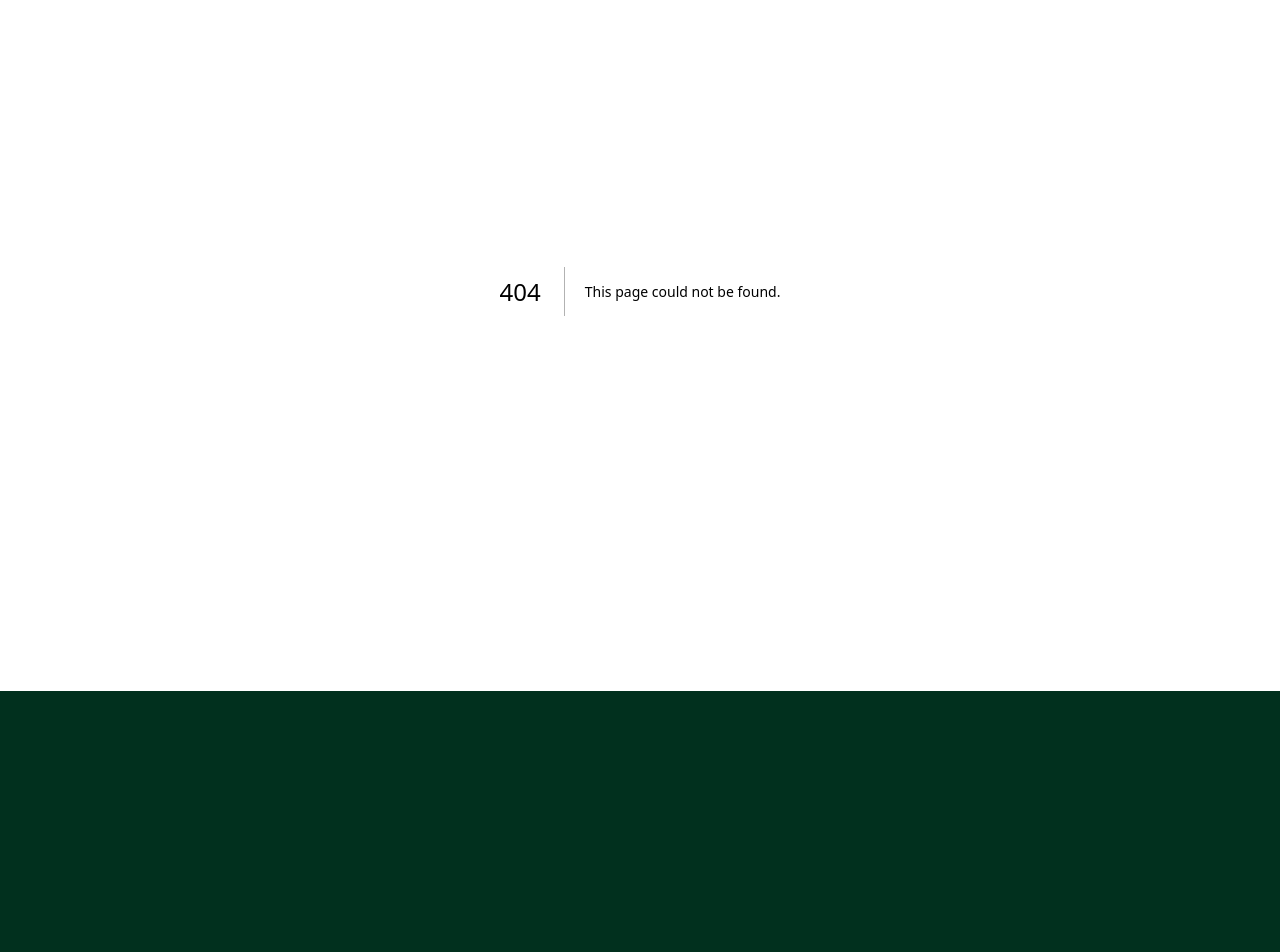
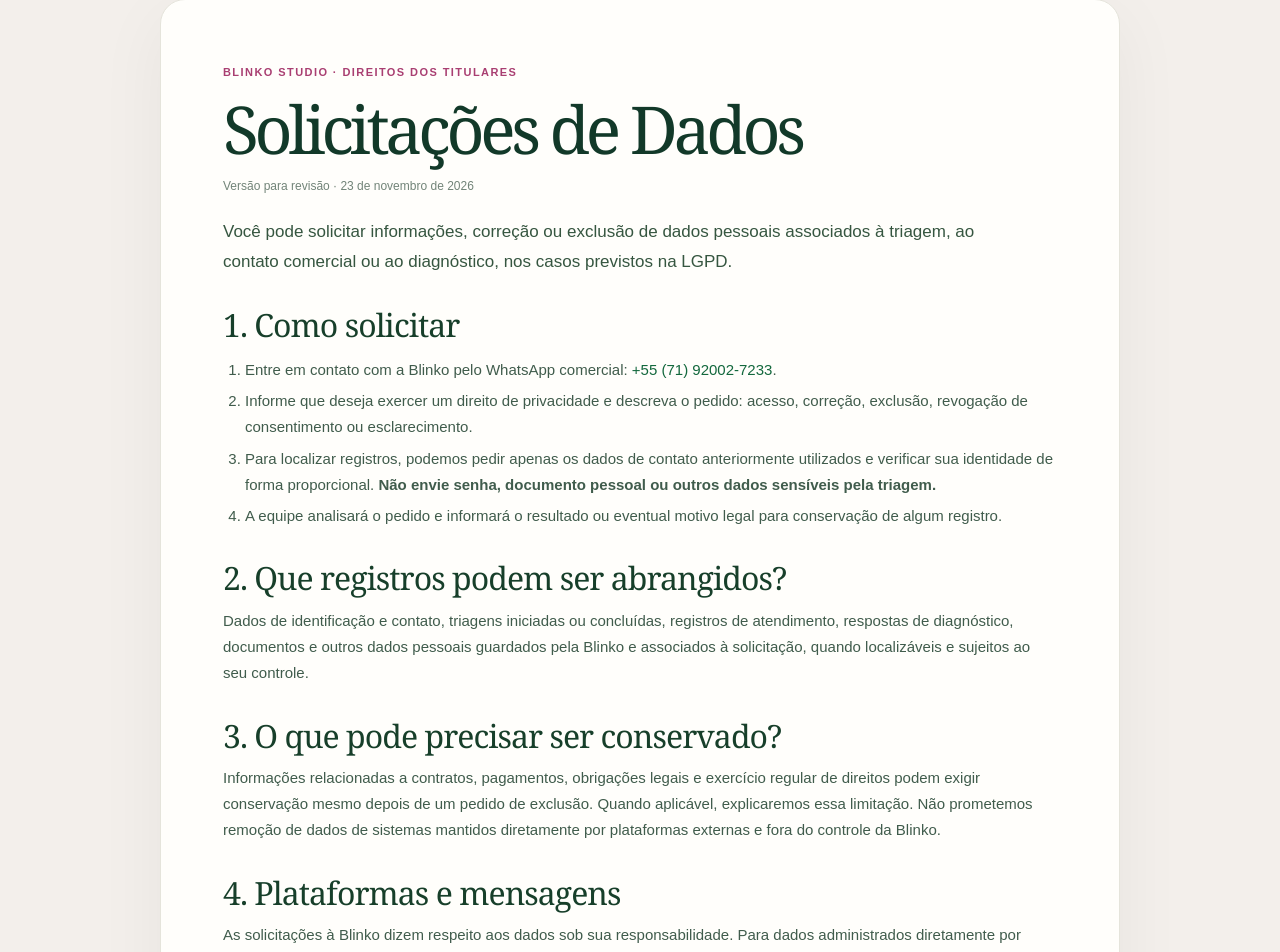
Before and after one commit to leleca7/blinko, a Next.js app: page /solicitacoes-de-dados in a window 1280 px wide. Before the commit this address had no page. Shown: the part 109-1061 px from the top of the page. Before the commit the page ends 800 px from the top, so only its background shows below. Built offline with nearby package versions, Linux system fonts and the light colour scheme.

Commit message:
feat(lgpd): canal e procedimento público para solicitações de dados

```diff
--- /dev/null
+++ b/app/solicitacoes-de-dados/page.tsx
@@ -0,0 +1,42 @@
+import type { Metadata } from "next";
+import Link from "next/link";
+import styles from "../legal.module.css";
+
+const CONTACT = "https://wa.me/5571920027233?text=" + encodeURIComponent("Olá! Gostaria de solicitar informações, correção ou exclusão dos meus dados pessoais mantidos pela Blinko.");
+export const metadata: Metadata = {
+ title:"Solicitações de Dados | Blinko Studio",
+ description:"Como solicitar acesso, correção, esclarecimentos ou exclusão de dados pessoais tratados pela Blinko.",
+ robots:{index:false,follow:true},
+};
+
+export default function DireitosTitular() {
+ return <div className={styles.page}>
+  <header className={styles.top}><Link className={styles.brand} href="/">blinko<span>*</span> studio</Link><Link className={styles.back} href="/">← Voltar ao site</Link></header>
+  <main className={styles.main}>
+   <span className={styles.eyebrow}>Blinko Studio · Direitos dos titulares</span>
+   <h1>Solicitações de Dados</h1>
+   <p className={styles.updated}>Versão para revisão · 23 de novembro de 2026</p>
+   <p className={styles.lede}>Você pode solicitar informações, correção ou exclusão de dados pessoais associados à triagem, ao contato comercial ou ao diagnóstico, nos casos previstos na LGPD.</p>
+   <h2>1. Como solicitar</h2>
+   <ol>
+    <li>Entre em contato com a Blinko pelo WhatsApp comercial: <a href={CONTACT} target="_blank" rel="noopener noreferrer">+55 (71) 92002-7233</a>.</li>
+    <li>Informe que deseja exercer um direito de privacidade e descreva o pedido: acesso, correção, exclusão, revogação de consentimento ou esclarecimento.</li>
+    <li>Para localizar registros, podemos pedir apenas os dados de contato anteriormente utilizados e verificar sua identidade de forma proporcional. <strong>Não envie senha, documento pessoal ou outros dados sensíveis pela triagem.</strong></li>
+    <li>A equipe analisará o pedido e informará o resultado ou eventual motivo legal para conservação de algum registro.</li>
+   </ol>
+   <h2>2. Que registros podem ser abrangidos?</h2>
+   <p>Dados de identificação e contato, triagens iniciadas ou concluídas, registros de atendimento, respostas de diagnóstico, documentos e outros dados pessoais guardados pela Blinko e associados à solicitação, quando localizáveis e sujeitos ao seu controle.</p>
+   <h2>3. O que pode precisar ser conservado?</h2>
+   <p>Informações relacionadas a contratos, pagamentos, obrigações legais e exercício regular de direitos podem exigir conservação mesmo depois de um pedido de exclusão. Quando aplicável, explicaremos essa limitação. Não prometemos remoção de dados de sistemas mantidos diretamente por plataformas externas e fora do controle da Blinko.</p>
+   <h2>4. Plataformas e mensagens</h2>
+   <p>As solicitações à Blinko dizem respeito aos dados sob sua responsabilidade. Para dados administrados diretamente por WhatsApp, Meta, Google e outros fornecedores, também poderão ser aplicáveis os próprios canais e controles de privacidade dessas plataformas.</p>
+   <h2>5. Proteção contra pedidos de terceiros</h2>
+   <p>Antes de compartilhar, alterar ou remover dados, poderemos confirmar que o pedido parte da pessoa titular ou de representante legítimo. A verificação deve ser proporcional e feita por canal adequado, sem solicitar informações desnecessárias.</p>
+   <h2>6. Mais informações</h2>
+   <p>Veja também a <Link href="/privacidade">Política de Privacidade</Link> e os <Link href="/termos-de-uso">Termos de Uso</Link>. Uma solicitação de exclusão não implica, por si só, exclusão imediata antes da identificação segura do registro e da avaliação de obrigações aplicáveis.</p>
+   <p className={styles.note}>O procedimento operacional, a pessoa responsável, os prazos internos e a rotina de exclusão nas bases de dados e cópias deverão ser validados antes da publicação definitiva.</p>
+   <a className={styles.contact} href={CONTACT} target="_blank" rel="noopener noreferrer">Fazer solicitação pelo WhatsApp ↗</a>
+  </main>
+  <footer className={styles.footer}><span>Blinko Studio · Privacidade e transparência</span><nav className={styles.links}><Link href="/">Início</Link><Link href="/privacidade">Privacidade</Link><Link href="/termos-de-uso">Termos</Link><Link href="/solicitacoes-de-dados">Solicitações de dados</Link></nav></footer>
+ </div>
+}
```
